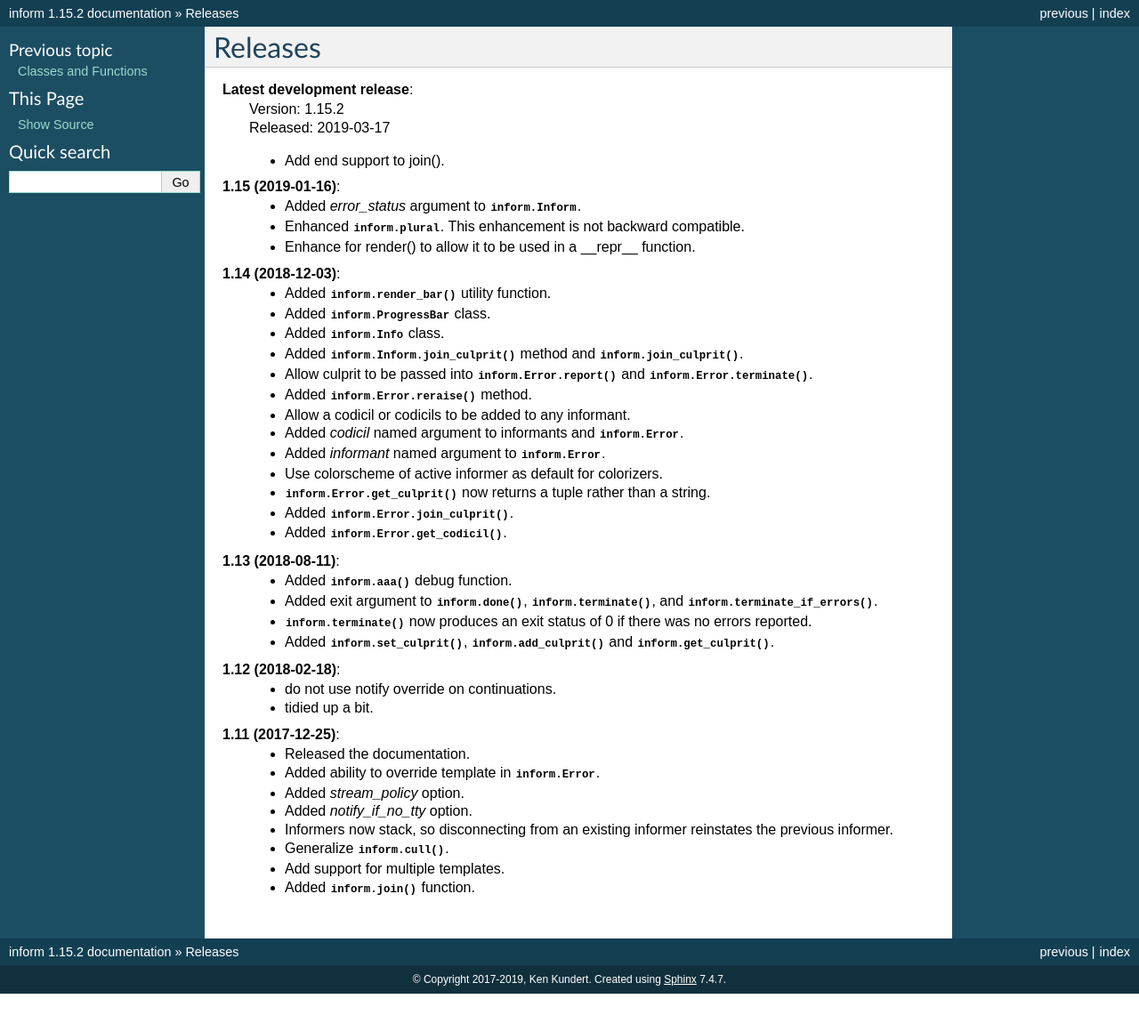
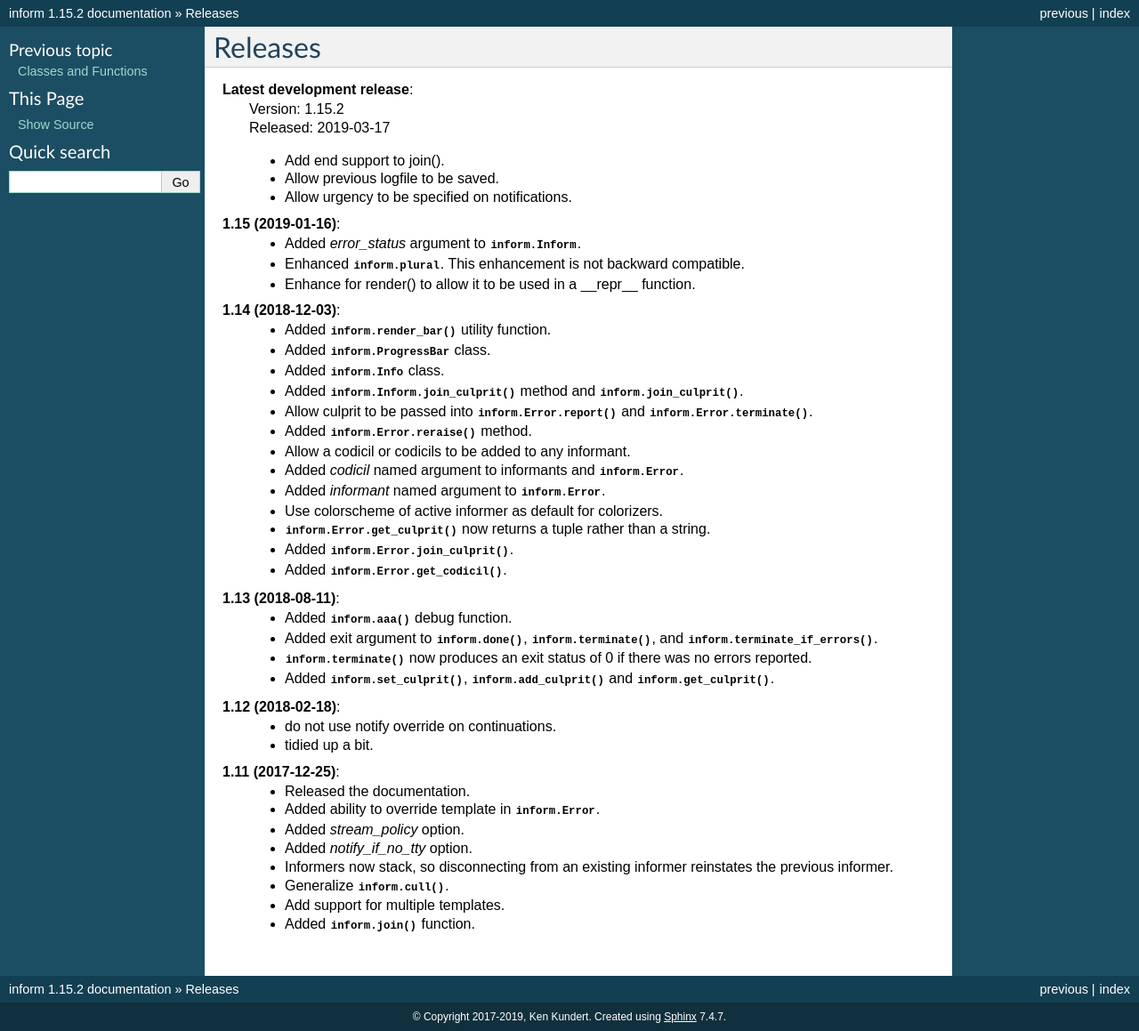
Before and after one commit to KenKundert/inform, a Sphinx documentation site: the page built from doc/releases.rst, in a window 1280 px wide. Shown: the whole page at 89% size. Built offline with Sphinx 7.4.7, drawn with Linux system fonts in a browser that asks for light colours; before the commit the page ends 1117 px from its top, so only the background shows below that.

Commit message:
Update release notes.

```diff
--- a/doc/releases.rst
+++ b/doc/releases.rst
@@ -5,6 +5,8 @@ Releases
     | Version: 1.15.2
     | Released: 2019-03-17
     - Add end support to join().
+    - Allow previous logfile to be saved.
+    - Allow urgency to be specified on notifications.
 
 **1.15 (2019-01-16)**:
     - Added *error_status* argument to :class:`inform.Inform`.
```
